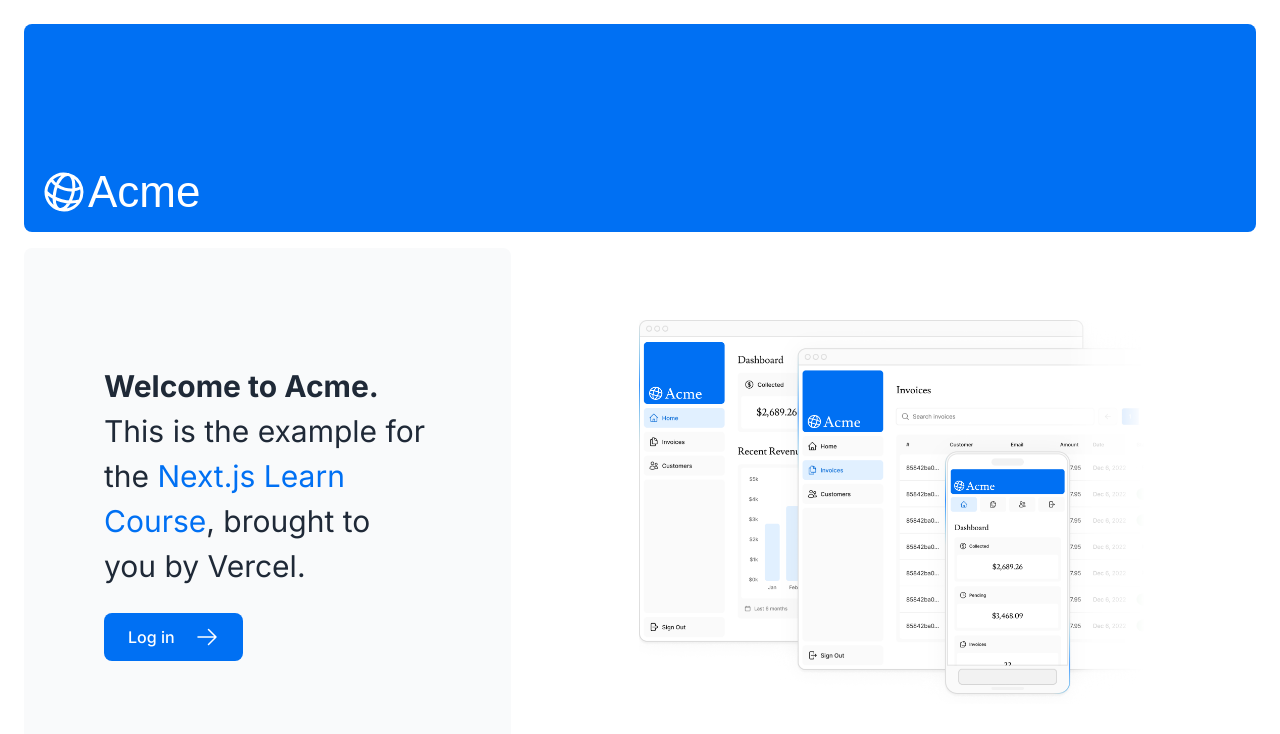
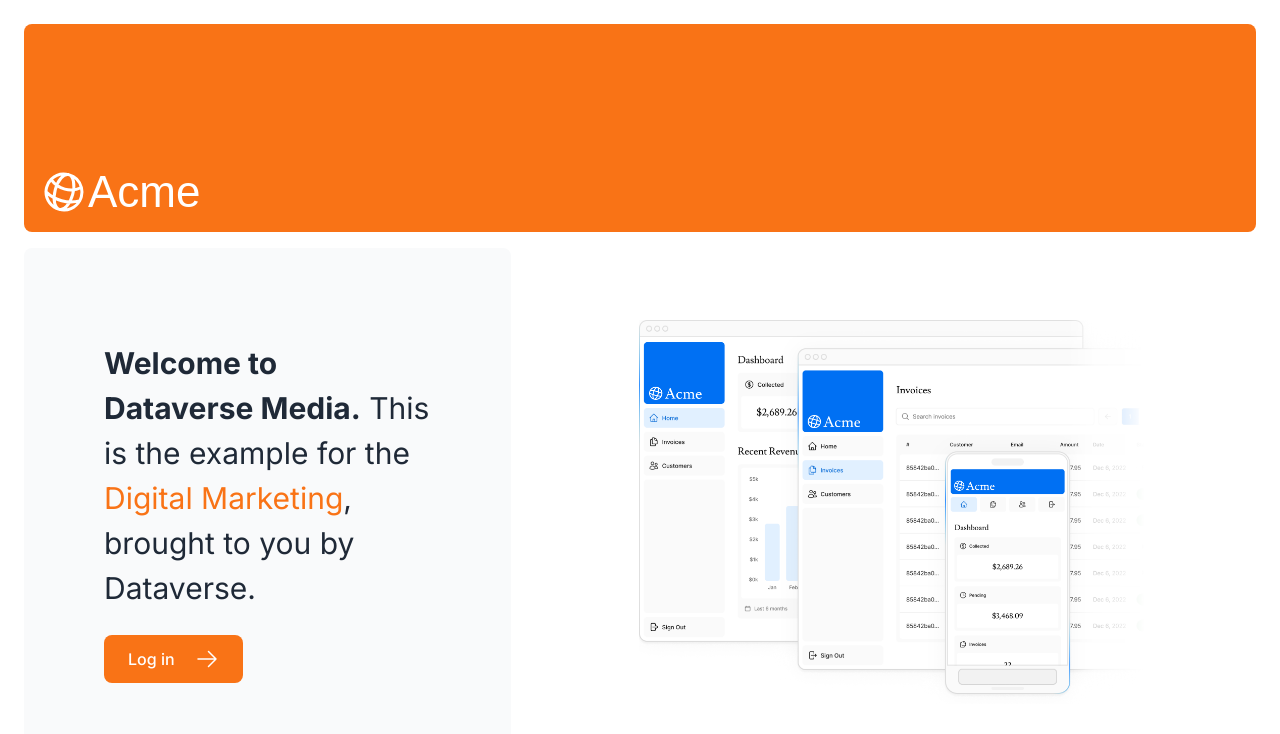
Before and after one commit to gmeloddy/dashboard, a Next.js app: page / in a window 1280 px wide. Shown: the top 734 px of the page. Built offline with nearby package versions, Linux system fonts and the light colour scheme; a web font is replaced by a local one.

Commit message:
first commit

```diff
--- a/app/page.tsx
+++ b/app/page.tsx
@@ -7,21 +7,21 @@
 export default function Page() {
   return (
     <main className="flex min-h-screen flex-col p-6">
-      <div className="flex h-20 shrink-0 items-end rounded-lg bg-blue-500 p-4 md:h-52">
+      <div className="flex h-20 shrink-0 items-end rounded-lg bg-orange-500 p-4 md:h-52">
         <AcmeLogo />
       </div>
       <div className="mt-4 flex grow flex-col gap-4 md:flex-row">
         <div className="flex flex-col justify-center gap-6 rounded-lg bg-gray-50 px-6 py-10 md:w-2/5 md:px-20">
           <p className={`text-xl text-gray-800 md:text-3xl md:leading-normal`}>
-            <strong>Welcome to Acme.</strong> This is the example for the{' '}
-            <a href="#" className="text-blue-500">
-              Next.js Learn Course
+            <strong>Welcome to Dataverse Media.</strong> This is the example for the{' '}
+            <a href="#" className="text-orange-500">
+              Digital Marketing
             </a>
-            , brought to you by Vercel.
+            , brought to you by Dataverse.
           </p>
           <Link
             href="/login"
-            className="flex items-center gap-5 self-start rounded-lg bg-blue-500 px-6 py-3 text-sm font-medium text-white transition-colors hover:bg-blue-400 md:text-base"
+            className="flex items-center gap-5 self-start rounded-lg bg-orange-500 px-6 py-3 text-sm font-medium text-white transition-colors hover:bg-orange-400 md:text-base"
           >
             <span>Log in</span> <ArrowRightIcon className="w-5 md:w-6" />
           </Link>
```
